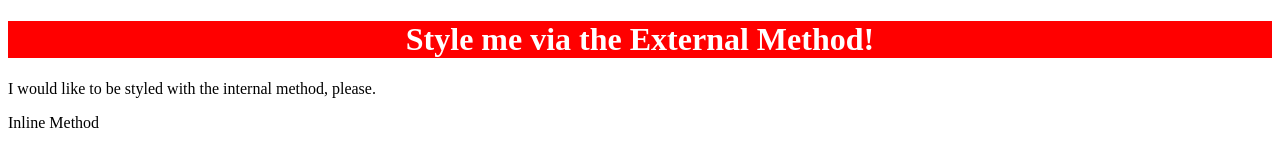
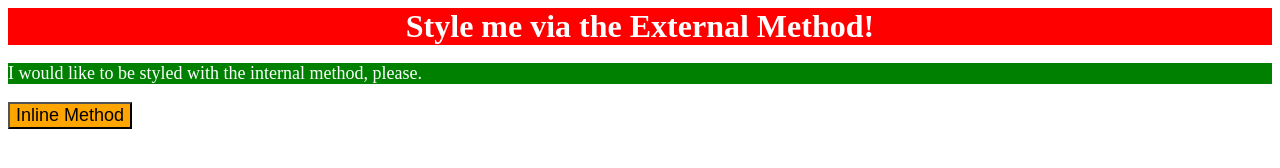
Before and after one commit to tanelve/html-css-foundations, a plain HTML site: page index.html in a window 1280 px wide. Drawn offline with Linux system fonts and the light colour scheme.

Commit message:
Add Inline & Internal CSS styling

```diff
--- a/index.html
+++ b/index.html
@@ -6,12 +6,18 @@
     <title>HTML & CSS Foundations</title>
     <link rel="stylesheet" href="styles.css">
     <style>
-
+        p {
+            color: white;
+            background-color: green;
+            text-align: left;
+            font-family: serif;
+            font-size: 18px;
+        }
     </style>
 </head>
 <body>
-    <h1>Style me via the External Method!</h1>
+    <div>Style me via the External Method!</div>
     <p>I would like to be styled with the internal method, please.</p>
-    <p>Inline Method</p>
+    <button style="color: black; background-color: orange; text-align: left; font-family: sans-serif; font-size: 18px;">Inline Method</button>
 </body>
 </html>
--- a/styles.css
+++ b/styles.css
@@ -1,6 +1,8 @@
-h1 {
+div {
     color: white;
     background-color: red;
     text-align: center;
+    font-size: 32px;
+    font-weight: bold;
     font-family: serif;
 }
```
